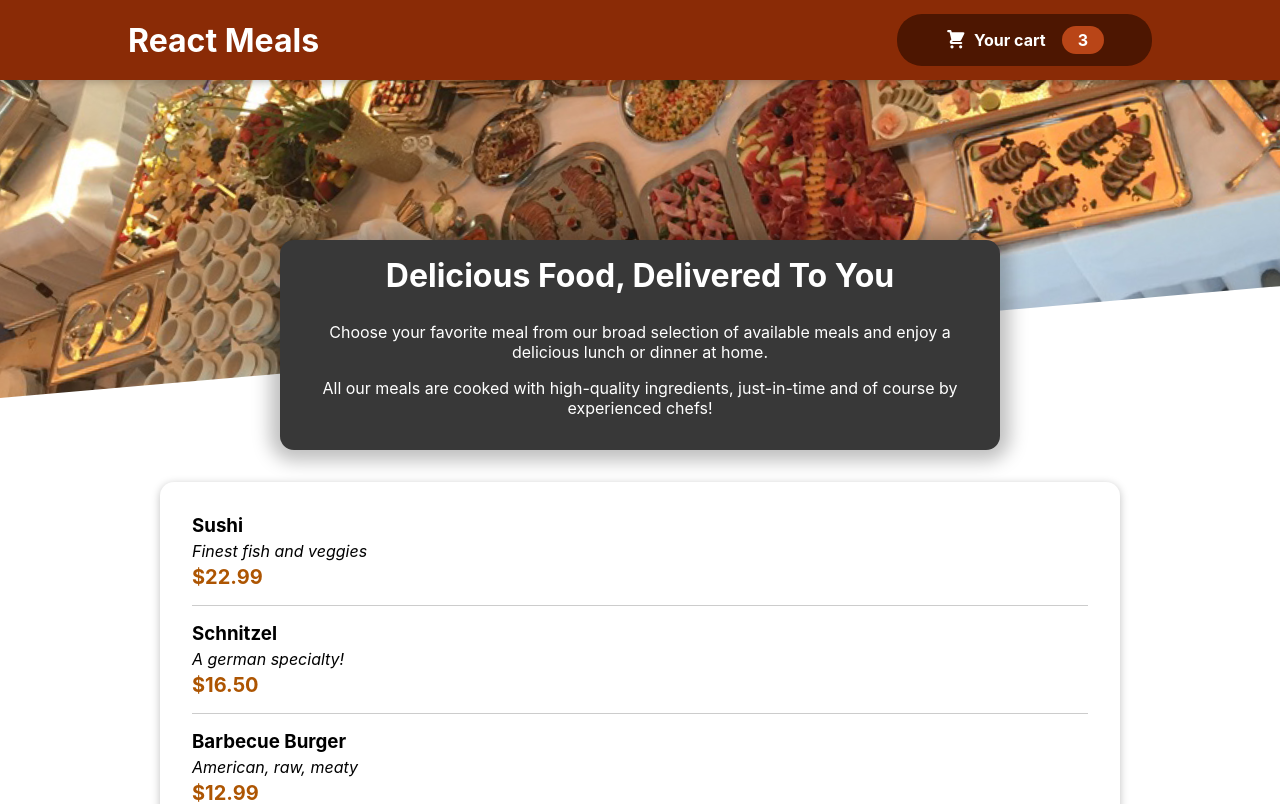
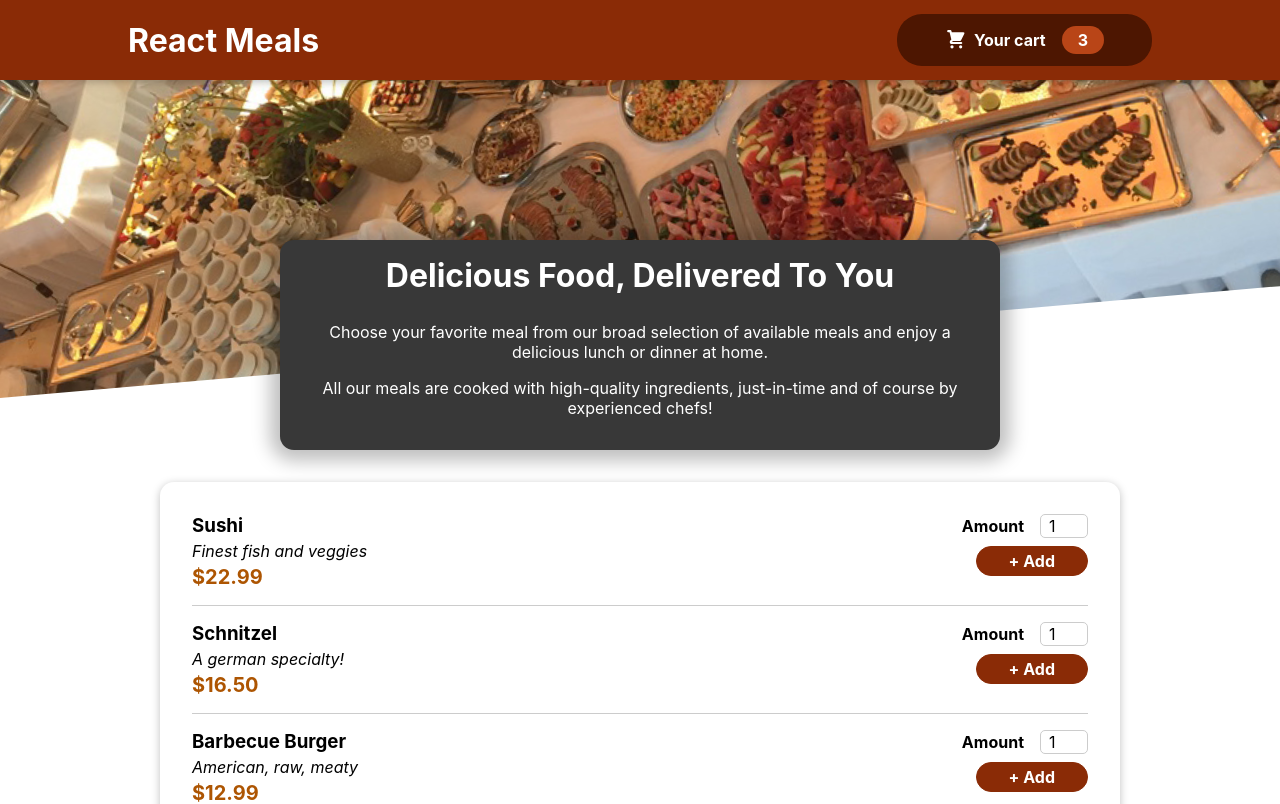
Before and after one commit to plamenkoyovchev/react-food-order-app, a React (Create React App) app: page / in a window 1280 px wide. Shown: the top 804 px of the page. Built offline with nearby package versions, Linux system fonts and the light colour scheme.

Commit message:
Add MealItem component amount feature

```diff
--- a/src/components/Meals/MealItem/MealItem.js
+++ b/src/components/Meals/MealItem/MealItem.js
@@ -1,4 +1,5 @@
 import React from 'react';
+import MealItemForm from '../MealItemForm/MealItemForm';
 import classes from "./MealItem.module.css";
 
 const MealItem = ({ name, price, description }) => {
@@ -11,7 +12,7 @@ const MealItem = ({ name, price, description }) => {
                 <div className={classes.price}>{priceFormatted}</div>
             </div>
             <div>
-
+                <MealItemForm />
             </div>
         </li>
     );
```
